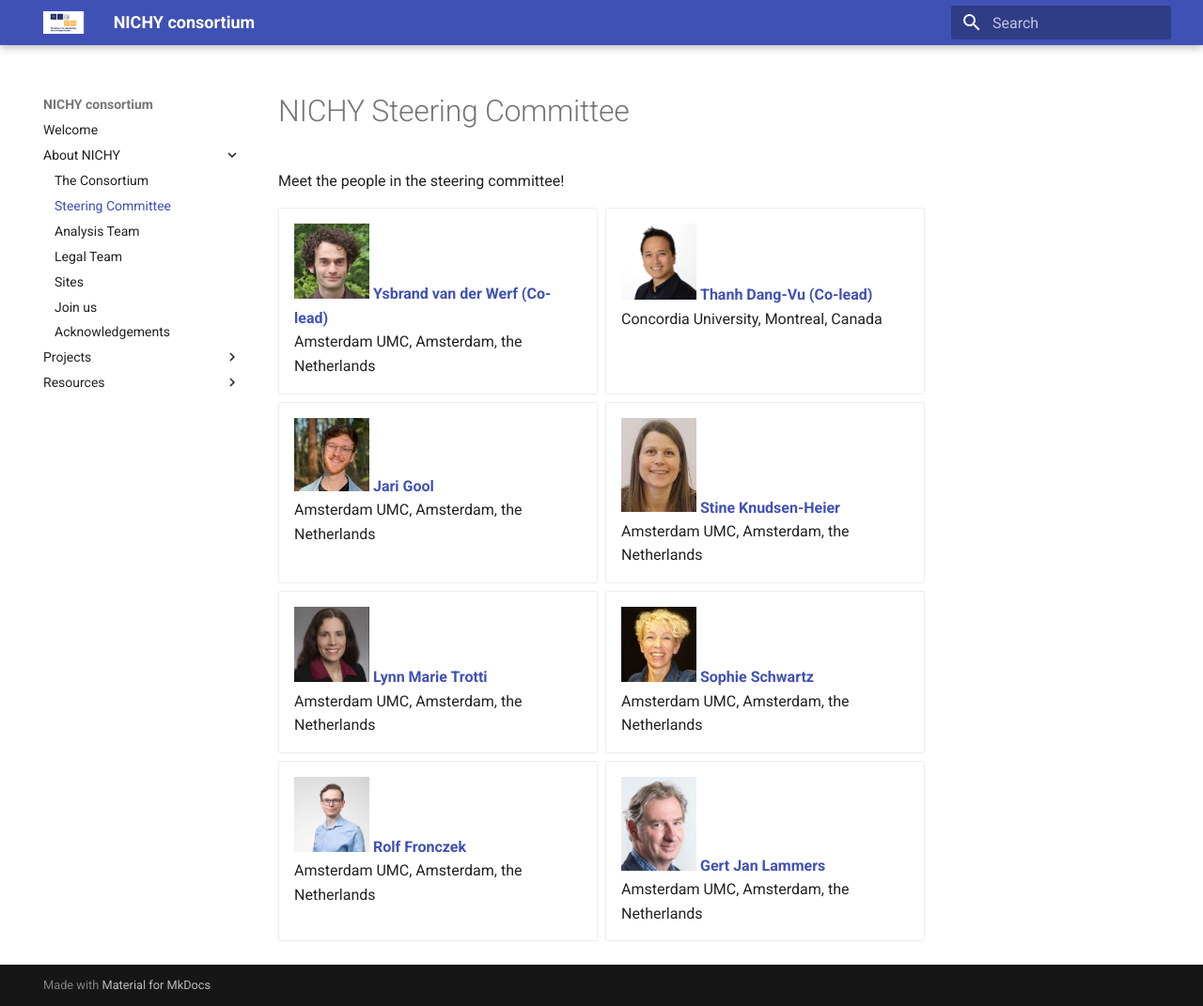
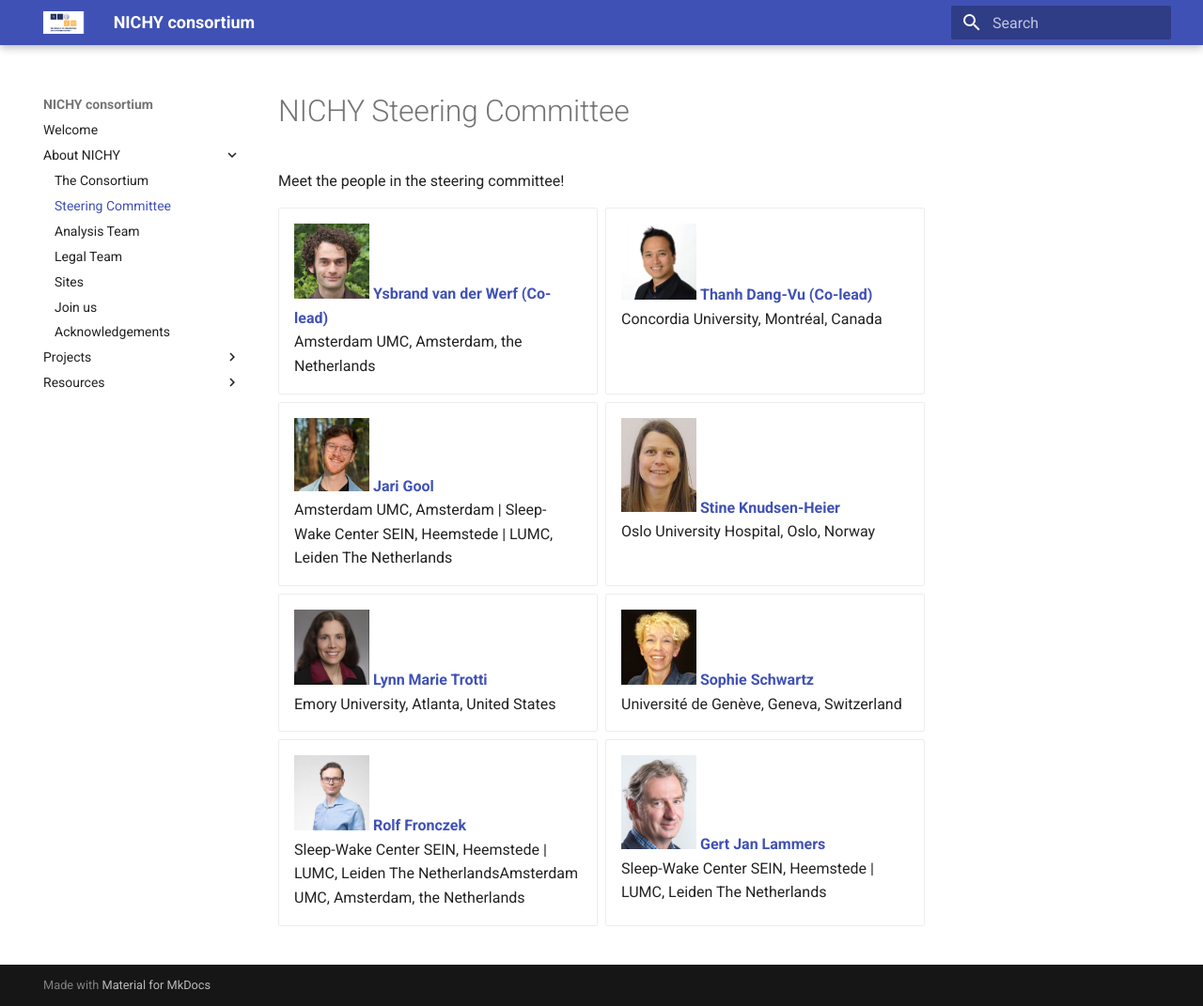
Before and after one commit to nichy-consortium/nichy, an MkDocs documentation site: the page built from docs/working_group/team.md, in a window 1280 px wide and 1071 px high. Shown: the whole window at 94% size. Built offline with MkDocs 1.6.1 and Material for MkDocs 9.7.7, drawn with Linux system fonts in a browser that asks for light colours.

Commit message:
Correct team member affiliations in team.md
Updated affiliations for team members to reflect accurate locations and institutions.

```diff
--- a/docs/working_group/team.md
+++ b/docs/working_group/team.md
@@ -18,24 +18,24 @@ COPY THIS TO ADD ANOTHER PERSON:
   Amsterdam UMC, Amsterdam, the Netherlands
 
 - ![Thanh](../assets/profile_pictures/thanh.jpg){ width="80" } **[Thanh Dang-Vu (Co-lead)](https://www.concordia.ca/faculty/thanh-dang-vu.html)**
-  Concordia University, Montreal, Canada
+  Concordia University, Montréal, Canada
 
 - ![Jari](../assets/profile_pictures/jari.jpg){ width="80" } **[Jari Gool](https://pure.amsterdamumc.nl/en/persons/jari-gool)**
-  Amsterdam UMC, Amsterdam, the Netherlands
+  Amsterdam UMC, Amsterdam | Sleep-Wake Center SEIN, Heemstede | LUMC, Leiden The Netherlands
 
 - ![Stine](../assets/profile_pictures/stine.jpg){ width="80" } **[Stine Knudsen-Heier](https://www.ous-research.no/home/nevsom/Members/18873)**
-  Amsterdam UMC, Amsterdam, the Netherlands
+  Oslo University Hospital, Oslo, Norway
 
 - ![Lynn Marie](../assets/profile_pictures/lynnmarie.png){ width="80" } **[Lynn Marie Trotti](https://med.emory.edu/directory/profile/?u=LBECKE2)**
-  Amsterdam UMC, Amsterdam, the Netherlands
+  Emory University, Atlanta, United States
 
 - ![Sophie](../assets/profile_pictures/sophie.jpg){ width="80" } **[Sophie Schwartz](https://neurocenter-unige.ch/research-groups/sophie-schwartz/)**
-  Amsterdam UMC, Amsterdam, the Netherlands
+  Université de Genève, Geneva, Switzerland
 
 - ![Rolf](../assets/profile_pictures/rolf.jpg){ width="80" } **[Rolf Fronczek](https://www.lumc.nl/afdelingen/neurologie/r-fronczek/)**
-  Amsterdam UMC, Amsterdam, the Netherlands
+  Sleep-Wake Center SEIN, Heemstede | LUMC, Leiden The NetherlandsAmsterdam UMC, Amsterdam, the Netherlands
 
 - ![Gert Jan](../assets/profile_pictures/gertjan.jpg){ width="80" } **[Gert Jan Lammers](https://www.lumc.nl/en/afdelingen/neurologie/gj-lammers/)**
-  Amsterdam UMC, Amsterdam, the Netherlands
+  Sleep-Wake Center SEIN, Heemstede | LUMC, Leiden The Netherlands
 
 </div>
```
